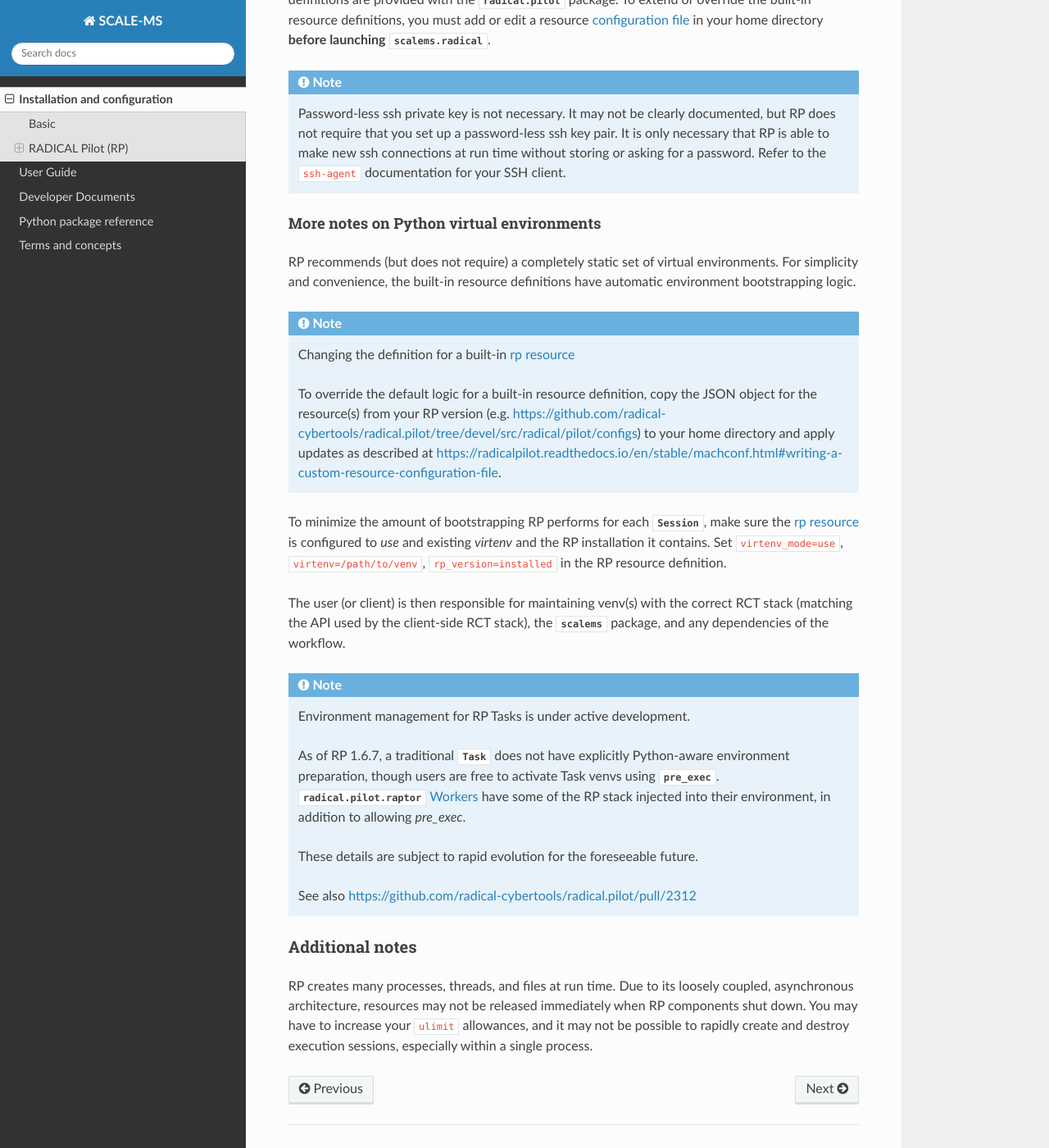
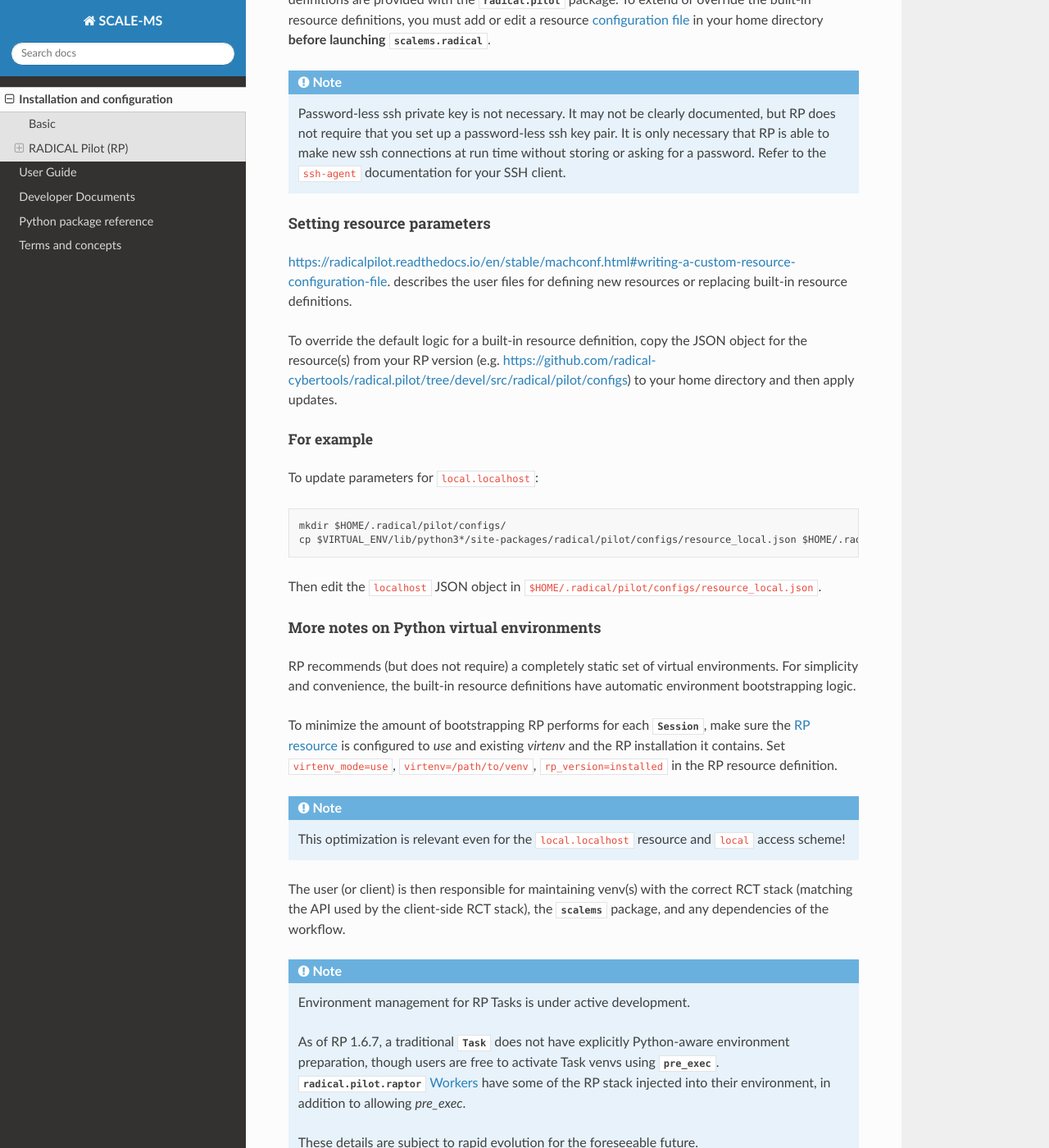
Before and after one commit to SCALE-MS/scale-ms, a Sphinx documentation site: the page built from docs/install.rst, in a window 1280 px wide and 1400 px high, scrolled down 1701 px. Shown: the whole window at 82% size. Built offline with Sphinx 7.4.7 and the Read the Docs theme 2.0.0, drawn with Linux system fonts in a browser that asks for light colours; some of the changed text lies outside the part shown.

Commit message:
Minor clarifications for RP configuration.

```diff
--- a/docs/install.rst
+++ b/docs/install.rst
@@ -43,7 +43,7 @@ Create a new Python virtual environment. (See, for example, :py:mod:`venv`.)
 Activate the environment, then install `scalems` (and the RP software),
 along with any software required for your workflow.
 
-.. note::
+.. admonition:: Explicitly activate the virtual environment.
 
     Some packages (including LAMMPS and RP) do not behave properly unless their virtual environment is explicitly activated.
     You must ``. /path/to/venv/bin/activate`` before installing or using ``radical.pilot`` or ``scalems.radical``.
@@ -51,11 +51,11 @@ along with any software required for your workflow.
 
 You will need an equivalent virtual environment in the execution environment.
 If you are using a shared filesystem
-(or if you are using the *local.localhost* `rp resource`_
+(or if you are using the *local.localhost* `RP resource`_
 or *local* :py:data:`~radical.pilot.PilotDescription.access_schema`)
 then you can execute in the same venv used on the client side.
 Otherwise, you will need to prepare a virtual environment
-(accessible to the chosen `rp resource`_) and inform `scalems.radical` of it
+(accessible to the chosen `RP resource`_) and inform `scalems.radical` of it
 at run time. (See :option:`--venv`)
 
 When executing the workflow, `scalems.radical` will automatically direct RP to *activate*
@@ -67,7 +67,7 @@ Configuration
 Many of the configurable aspects of :py:mod:`scalems.radical` only allow you to refer to
 resources prepared ahead of time in the filesystem.
 
-.. _rp resource:
+.. _RP resource:
 
 Resource
 ~~~~~~~~
@@ -89,6 +89,27 @@ in your home directory **before launching** :py:mod:`scalems.radical`.
     It is only necessary that RP is able to make new ssh connections at run time without storing or asking for a password.
     Refer to the ``ssh-agent`` documentation for your SSH client.
 
+Setting resource parameters
+~~~~~~~~~~~~~~~~~~~~~~~~~~~
+
+https://radicalpilot.readthedocs.io/en/stable/machconf.html#writing-a-custom-resource-configuration-file.
+describes the user files for defining new resources or replacing built-in resource definitions.
+
+To override the default logic for a built-in resource definition,
+copy the JSON object for the resource(s) from your RP version
+(e.g. https://github.com/radical-cybertools/radical.pilot/tree/devel/src/radical/pilot/configs)
+to your home directory and then apply updates.
+
+For example
+"""""""""""
+
+To update parameters for ``local.localhost``::
+
+    mkdir $HOME/.radical/pilot/configs/
+    cp $VIRTUAL_ENV/lib/python3*/site-packages/radical/pilot/configs/resource_local.json $HOME/.radical/pilot/configs/
+
+Then edit the ``localhost`` JSON object in ``$HOME/.radical/pilot/configs/resource_local.json``.
+
 More notes on Python virtual environments
 ~~~~~~~~~~~~~~~~~~~~~~~~~~~~~~~~~~~~~~~~~~
 
@@ -96,19 +117,13 @@ RP recommends (but does not require) a completely static set of virtual environm
 For simplicity and convenience, the built-in resource definitions have automatic
 environment bootstrapping logic.
 
-.. note:: Changing the definition for a built-in `rp resource`_
-
-    To override the default logic for a built-in resource definition,
-    copy the JSON object for the resource(s) from your RP version
-    (e.g. https://github.com/radical-cybertools/radical.pilot/tree/devel/src/radical/pilot/configs)
-    to your home directory and apply updates as described at
-    https://radicalpilot.readthedocs.io/en/stable/machconf.html#writing-a-custom-resource-configuration-file.
-
 To minimize the amount of bootstrapping RP performs for each :py:class:`~radical.pilot.Session`,
-make sure the `rp resource`_ is configured to *use* and existing *virtenv* and the
+make sure the `RP resource`_ is configured to *use* and existing *virtenv* and the
 RP installation it contains.
 Set ``virtenv_mode=use``, ``virtenv=/path/to/venv``, ``rp_version=installed`` in the RP resource
 definition.
+
+.. note:: This optimization is relevant even for the ``local.localhost`` resource and ``local`` access scheme!
 
 The user (or client) is
 then responsible for maintaining venv(s) with the correct RCT stack (matching the API
```
Also changed, not shown: 1 other file.
